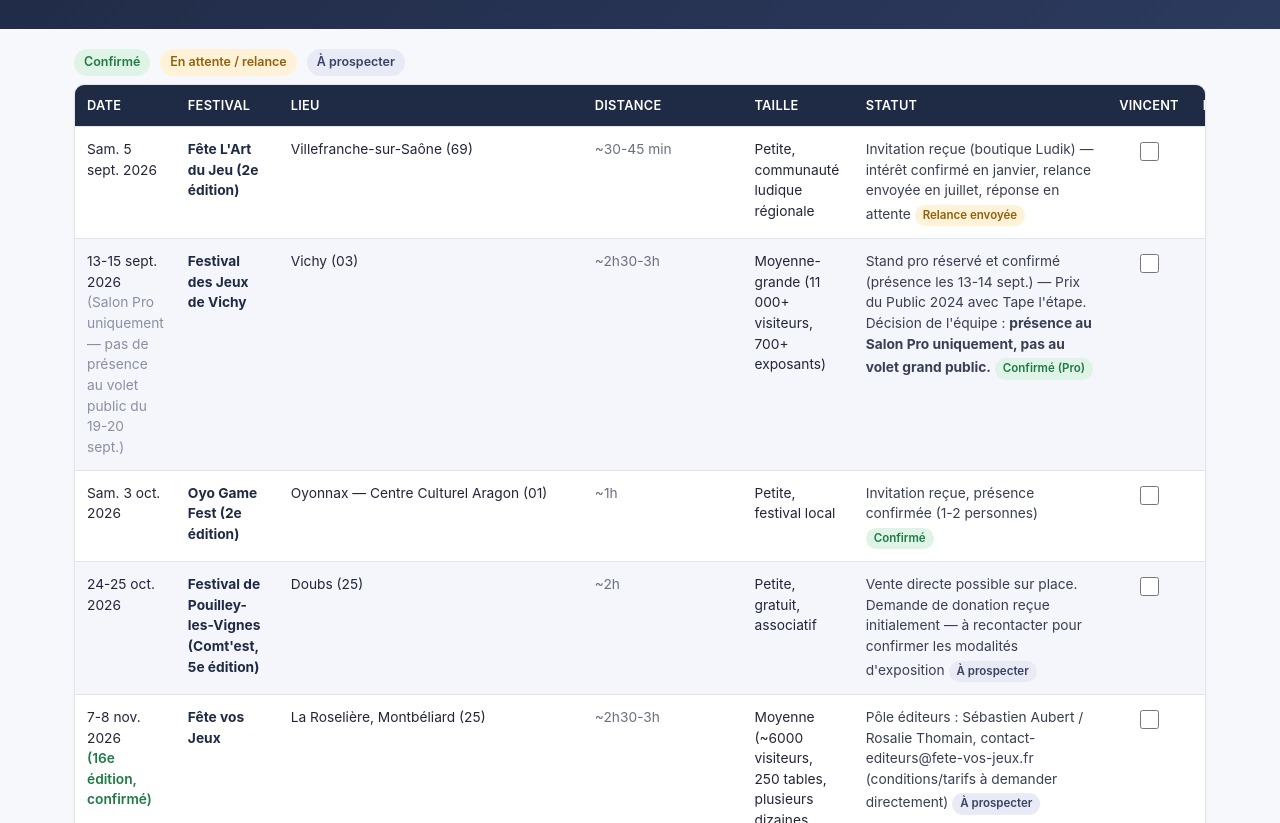
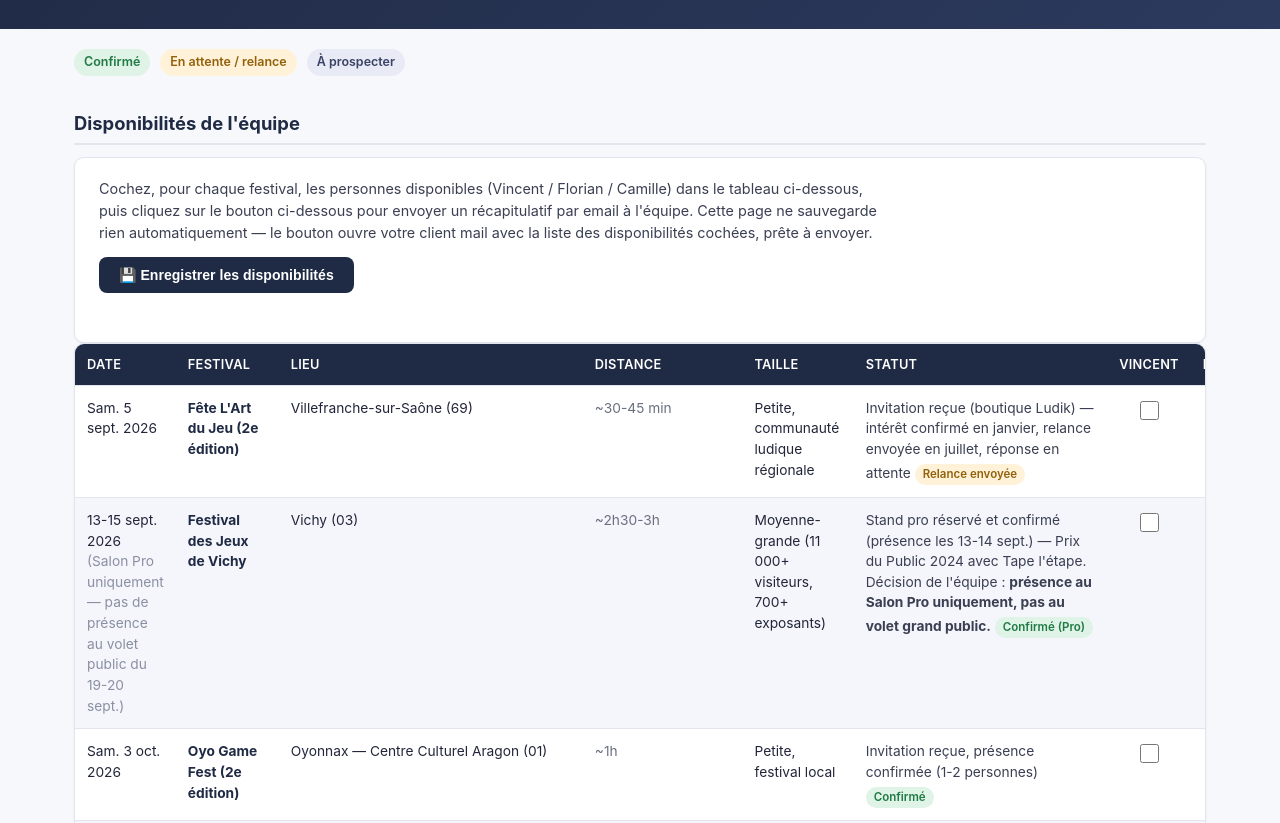
Before and after one commit to Flog71/festival-tapeletape, a plain HTML site: page index.html in a window 1280 px wide. Shown: the part 194-1017 px from the top of the page. Drawn offline with Linux system fonts and the light colour scheme.

Commit message:
Add files via upload

```diff
--- a/index.html
+++ b/index.html
@@ -62,7 +62,12 @@
     box-shadow: 0 1px 3px rgba(20, 25, 50, 0.05);
   }
 
-  table { width: 100%; border-collapse: collapse; font-size: 0.86rem; }
+  .table-scroll {
+    overflow-x: auto;
+    -webkit-overflow-scrolling: touch;
+  }
+
+  table { width: 100%; min-width: 980px; border-collapse: collapse; font-size: 0.86rem; }
   thead th {
     background: var(--navy);
     color: #fff;
@@ -108,6 +113,7 @@
   }
 
   @media (max-width: 900px) {
+    table { min-width: 0; }
     table, thead, tbody, th, td, tr { display: block; }
     thead tr { position: absolute; top: -9999px; left: -9999px; }
     tbody tr {
@@ -164,7 +170,16 @@
 <span class="badge contact">En attente / relance</span>
 <span class="badge prospecter">À prospecter</span>
 </div>
+
+<h2>Disponibilités de l'équipe</h2>
+<div class="card avail-panel" style="padding:20px 24px;">
+<p>Cochez, pour chaque festival, les personnes disponibles (Vincent / Florian / Camille) dans le tableau ci-dessous, puis cliquez sur le bouton ci-dessous pour envoyer un récapitulatif par email à l'équipe. Cette page ne sauvegarde rien automatiquement — le bouton ouvre votre client mail avec la liste des disponibilités cochées, prête à envoyer.</p>
+<button id="save-avail-btn" class="save-btn" type="button">💾 Enregistrer les disponibilités</button>
+<div id="save-status" class="save-status"></div>
+</div>
+
 <div class="card">
+<div class="table-scroll">
 <table>
 <thead>
 <tr>
@@ -338,15 +353,11 @@
 </tbody>
 </table>
 </div>
-<h2>Disponibilités de l'équipe</h2>
-<div class="card avail-panel" style="padding:20px 24px;">
-<p>Cochez, pour chaque festival, les personnes disponibles (Vincent / Florian / Camille) dans le tableau ci-dessus, puis cliquez sur le bouton ci-dessous pour envoyer un récapitulatif par email à l'équipe. Cette page ne sauvegarde rien automatiquement — le bouton ouvre votre client mail avec la liste des disponibilités cochées, prête à envoyer.</p>
-<button id="save-avail-btn" class="save-btn" type="button">💾 Enregistrer les disponibilités</button>
-<div id="save-status" class="save-status"></div>
 </div>
 
 <h2>Hors période (pour information)</h2>
 <div class="card">
+<div class="table-scroll">
 <table class="hors-periode">
 <thead>
 <tr><th>Festival</th><th>Lieu</th><th>Raison</th></tr>
@@ -359,6 +370,7 @@
 </tr>
 </tbody>
 </table>
+</div>
 </div>
 <h2>Notes</h2>
 <ul class="notes">
```
